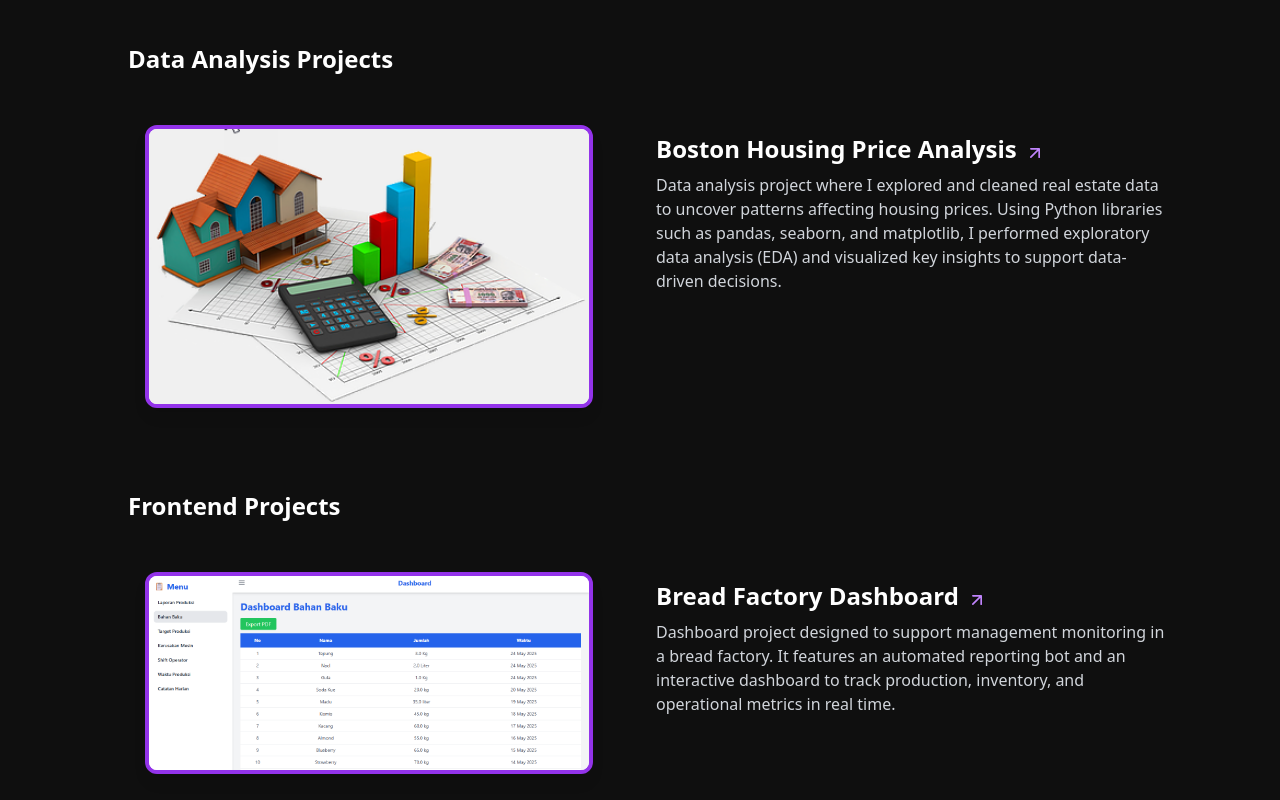
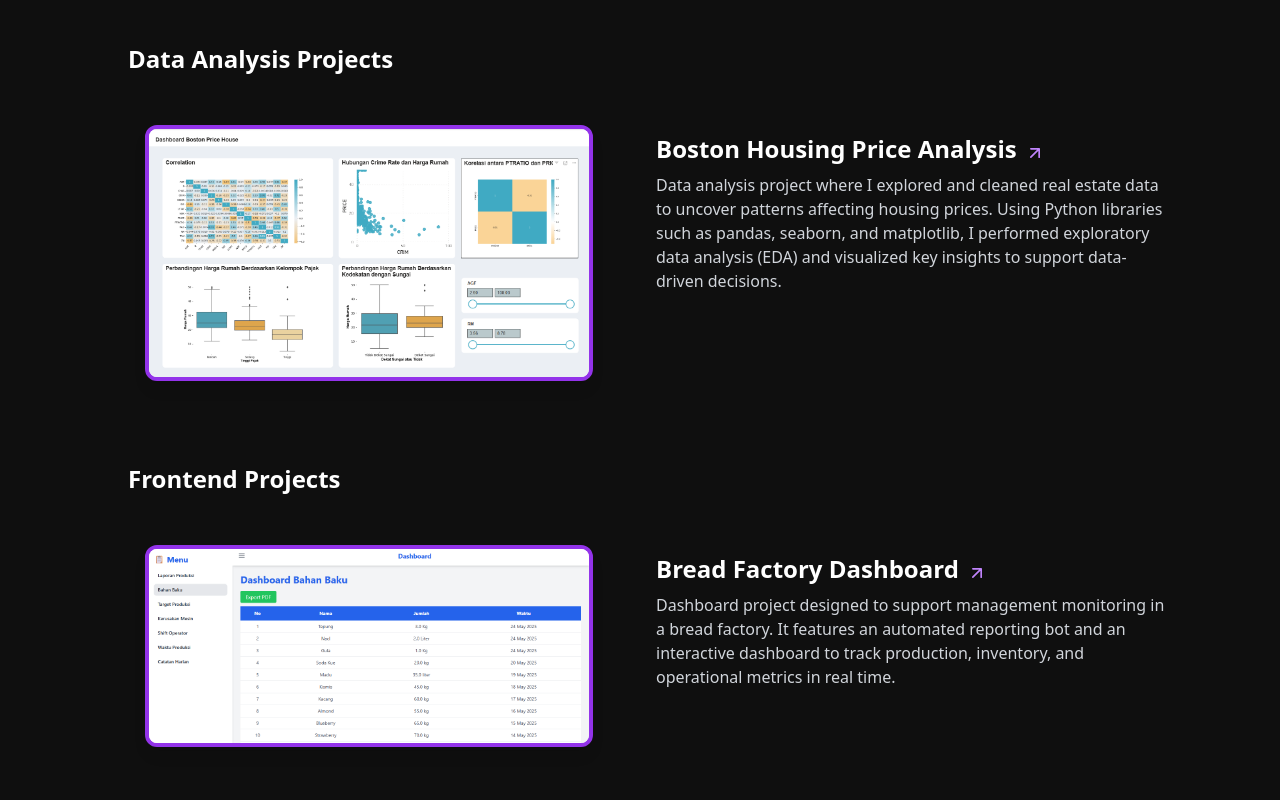
Before and after one commit to lspsavage/My_porto, a website: page index.html in a window 1280 px wide. Shown: the part 1560-2360 px from the top of the page. Drawn offline with nearby package versions, Linux system fonts and the light colour scheme.

Commit message:
update boston housing price

```diff
--- a/index.html
+++ b/index.html
@@ -126,7 +126,7 @@
       class="group w-full flex flex-col md:flex-row items-center md:items-start justify-center gap-8 cursor-pointer rounded-xl border-2 border-transparent hover:border-purple-500 transition-all duration-300 p-8">
       <!-- Left: Image -->
       <div class="flex justify-center w-full md:w-1/2">
-        <img src="assets/1_D6s2K1y7kjE14swcgITB1w.png" alt="Project 1"
+        <img src="assets/dashboard_boston.png" alt="Project 1"
           class="w-full max-w-md rounded-xl shadow-lg object-contain bg-white transition-all duration-300 group-hover:scale-105 border-4 border-purple-600 group-hover:border-purple-400">
       </div>
       <!-- Right: Description -->
```
Also changed, not shown: assets/1_D6s2K1y7kjE14swcgITB1w.png (deleted), assets/dashboard_boston.png (added).
